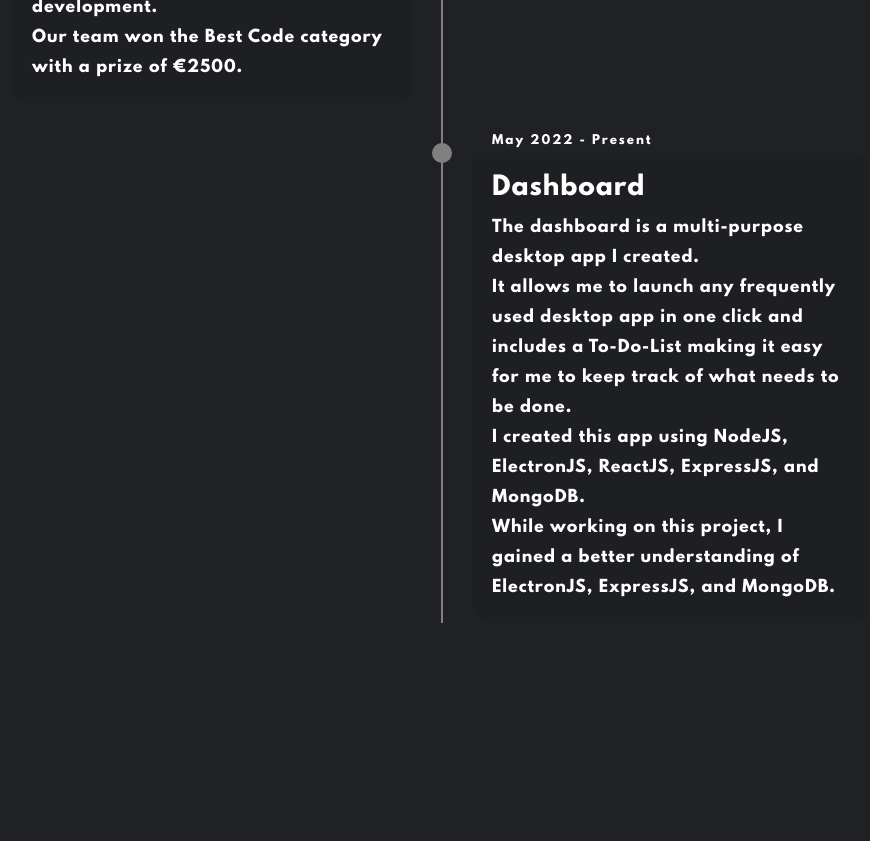
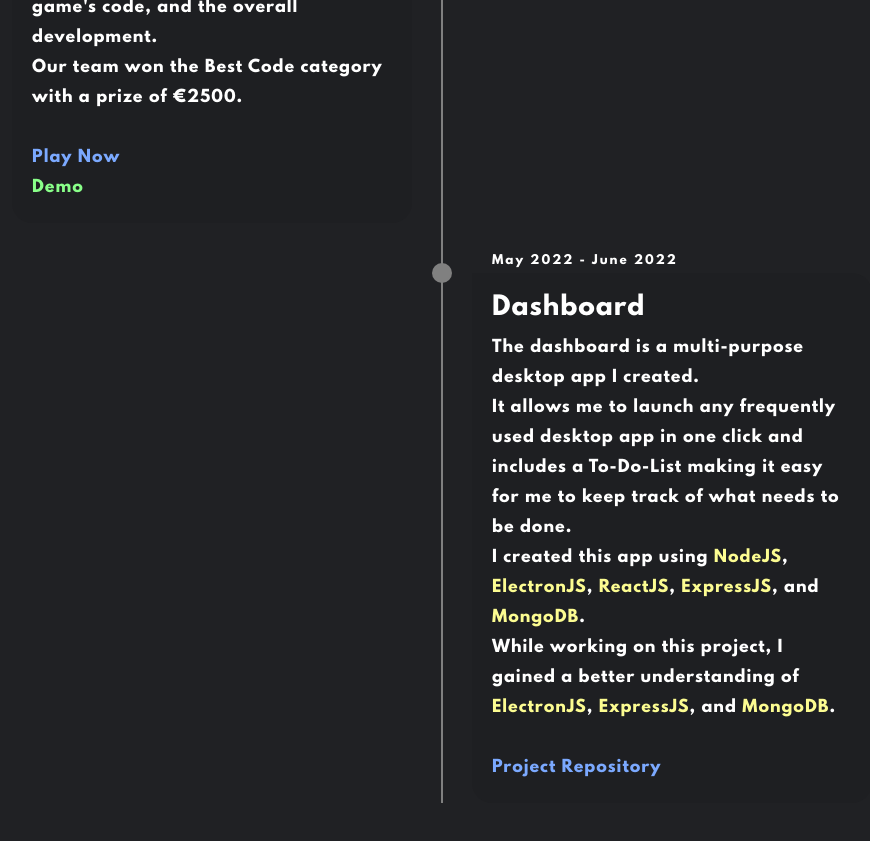
Before and after one commit to ehclipse/personal-site, a React (Create React App) app: page /#Education in a window 1280 px wide. Shown: the part 3900-4741 px from the top of the page, without its empty margins (198-1068 px from the left). Built offline with nearby package versions, Linux system fonts and the light colour scheme.

Commit message:
Added project links to timeline

```diff
--- a/src/components/Timeline/Timeline.js
+++ b/src/components/Timeline/Timeline.js
@@ -8,26 +8,34 @@ const Timeline = () => {
             <li>
                 <div className={styles.timelineContent}>
                     <h2 className={styles.date}>June 2022</h2>
-                    <h1>Sogeti Game Jam</h1>
+                    <h1>Sogeti Game Jam: <span className={styles.green}>Bushland The Collector</span></h1>
                     <p>
                         I participated in a team of 5, in a 48-hour game jam to create a game that promotes protecting the environment. <br/>
                         We were judged based on the connection to environmentalism, the game's code, and the overall development. <br/>
-                        Our team won the Best Code category with a prize of €2500.
+                        Our team won the Best Code category with a prize of €2500. <br/>
+                        <br/>
+                        <a target="_blank" rel="noreferrer" href="https://novan01.itch.io/bushland-the-collector"> <span className={styles.blue}>Play Now </span></a>
+                        <br/>
+                        <a target="_blank" rel="noreferrer" href="https://youtu.be/bb_E8LhzPBI"><span className={styles.green}>Demo</span></a>
                     </p>
                 </div>
             </li>
             <li>
                 <div className={styles.timelineContent}>
-                    <h2 className={styles.date}>May 2022 - Present</h2>
+                    <h2 className={styles.date}>May 2022 - June 2022</h2>
                     <h1>Dashboard</h1>
                     <p>
                         The dashboard is a multi-purpose desktop app I created.
                         <br/>
                         It allows me to launch any frequently used desktop app in one click and includes a To-Do-List making it easy for me to keep track of what needs to be done.
                         <br/>
-                        I created this app using NodeJS, ElectronJS, ReactJS, ExpressJS, and MongoDB.
+                        I created this app using <span className={styles.yellow}>NodeJS</span>, <span className={styles.yellow}>ElectronJS</span>, <span className={styles.yellow}>ReactJS</span>, <span className={styles.yellow}>ExpressJS</span>, and <span className={styles.yellow}>MongoDB</span>.
                         <br/>
-                        While working on this project, I gained a better understanding of ElectronJS, ExpressJS, and MongoDB.
+                        While working on this project, I gained a better understanding of <span className={styles.yellow}>ElectronJS</span>, <span className={styles.yellow}>ExpressJS</span>, and <span className={styles.yellow}>MongoDB</span>.
+                        <br/>
+                        <br/>
+
+                        <a target="_blank" rel="noreferrer" href="https://github.com/ehclipse/dashboard"><span className={styles.blue}>Project Repository</span></a>
                     </p>
                 </div>
             </li>
--- a/src/styles/Timeline.module.css
+++ b/src/styles/Timeline.module.css
@@ -51,6 +51,19 @@
     font-weight: 300;
 }
 
+
+
+.timelineContent p a{
+    user-select: text;
+    -moz-user-select: text;
+    -khtml-user-select: text;
+    -webkit-user-select: text;
+    -o-user-select: text;
+}
+
+.timelineContent p a span:hover{
+    color: rgb(192, 192, 192);
+}
 
 .timelineContent .date{
     font-size: 12px;
@@ -120,3 +133,16 @@
         top: -20px;
     }
 }
+
+.green{
+    color: rgb(137, 255, 137);
+}
+
+
+.blue{
+    color:rgb(123, 169, 255);
+}
+
+.yellow{
+    color: rgb(252, 252, 145);
+}
```
